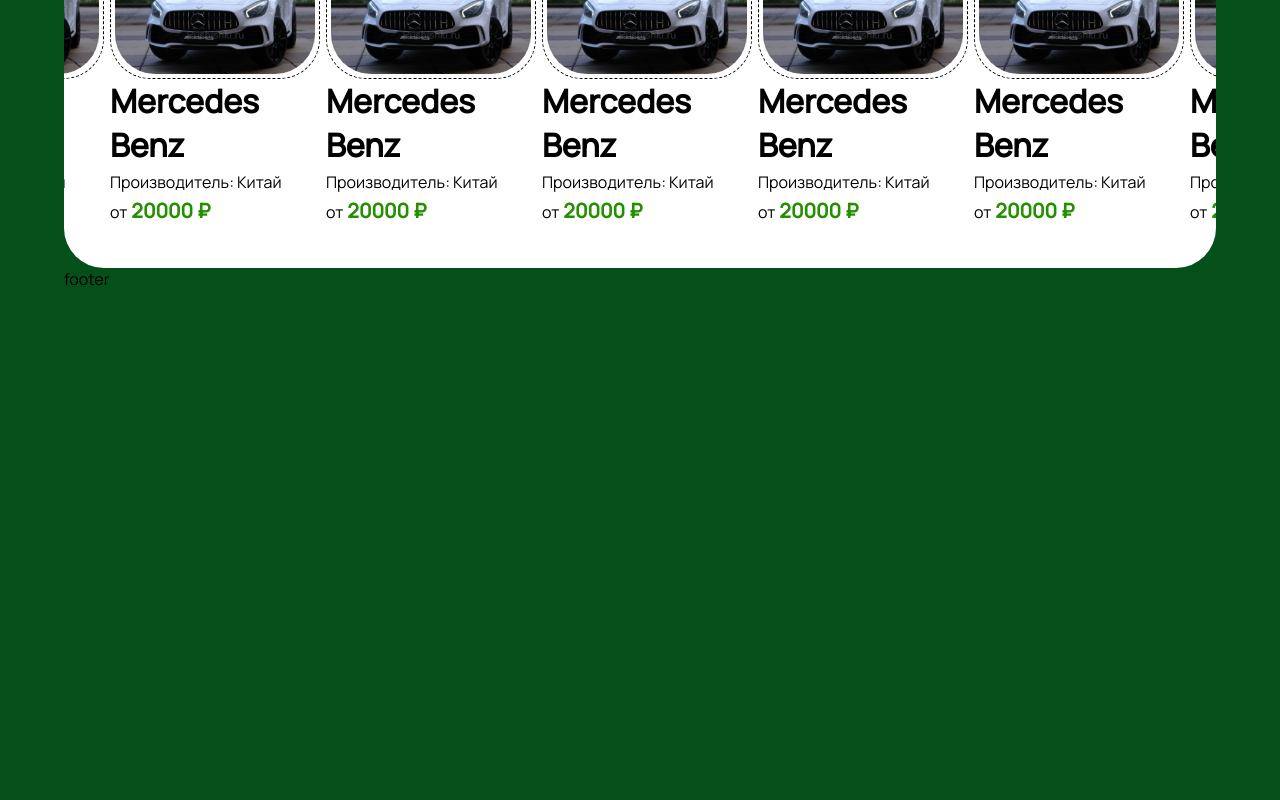
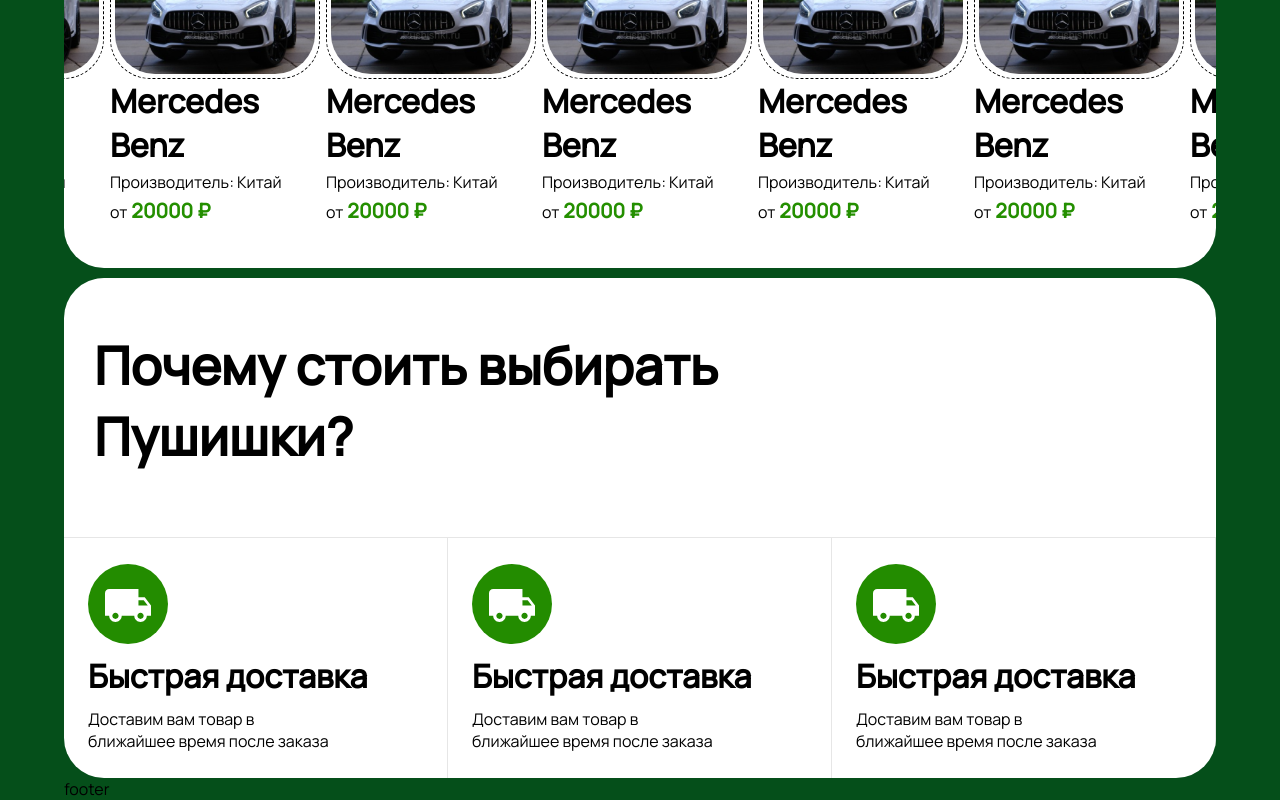
Before and after one commit to Zrossiz/pushishki_client, a Next.js app: page / in a window 1280 px wide. Shown: the part 2262-3062 px from the top of the page. Before the commit the page ends 2552 px from the top, so only its background shows below. Built offline with nearby package versions, Linux system fonts and the light colour scheme.

Commit message:
feat: added why us section

```diff
--- a/src/pages/index.tsx
+++ b/src/pages/index.tsx
@@ -54,7 +54,7 @@
       <section className={styles.slider}>
         <Slider title="Новинки" />
       </section>
-      <section className={styles.firstAdvantages}>
+      <section className={styles.advantages}>
         <div className={styles.imgWrapper}>
           <Image fill src={'/mgu.png'} alt="Индивидуальный подход" />
         </div>
@@ -108,6 +108,38 @@
       <section className={styles.slider}>
         <Slider title="Лучшие предложения" />
       </section>
+      <section className={styles.whyChoose}>
+        <div className={styles.titleWrapper}>
+          <HTag tag="h2">
+            Почему стоить выбирать <br /> Пушишки?
+          </HTag>
+        </div>
+        <div className={styles.advantagesWrapper}>
+          <ul>
+            <li className={styles.advantage}>
+              <div className={styles.imgWrapper}>
+                <Image src={'/icons/Delivery.svg'} width={50} height={50} alt="Быстрая доставка" />
+              </div>
+              <HTag tag="h3">Быстрая доставка</HTag>
+              <span>Доставим вам товар в <br /> ближайшее время после заказа</span>
+            </li>
+            <li className={styles.advantage}>
+              <div className={styles.imgWrapper}>
+                <Image src={'/icons/Delivery.svg'} width={50} height={50} alt="Быстрая доставка" />
+              </div>
+              <HTag tag="h3">Быстрая доставка</HTag>
+              <span>Доставим вам товар в <br /> ближайшее время после заказа</span>
+            </li>
+            <li className={styles.advantage}>
+              <div className={styles.imgWrapper}>
+                <Image src={'/icons/Delivery.svg'} width={50} height={50} alt="Быстрая доставка" />
+              </div>
+              <HTag tag="h3">Быстрая доставка</HTag>
+              <span>Доставим вам товар в <br /> ближайшее время после заказа</span>
+            </li>
+          </ul>
+        </div>
+      </section>
     </>
   );
 }
--- a/src/styles/Home.module.scss
+++ b/src/styles/Home.module.scss
@@ -115,7 +115,7 @@
     padding: 44px 46px;
 }
 
-.firstAdvantages {
+.advantages {
     display: flex;
     justify-content: space-between;
     height: 800px;
@@ -197,3 +197,58 @@
         }
     }
 }
+
+.whyChoose {
+    display: flex;
+    flex-direction: column;
+    justify-content: space-between;
+    height: 500px;
+    background-color: #fff;
+    overflow: hidden;
+    border-radius: 40px;
+    margin-top: 10px;
+
+    .titleWrapper {
+        padding-top: 52px;
+        padding-left: 30px;
+    }
+
+    .advantagesWrapper {
+        border-top: 1px solid #E6E6E6;
+        width: 100%;
+
+        ul {
+            display: flex;
+            justify-content: space-between;
+
+            .advantage {
+                align-self: self-start;
+                width: 33%;
+                border-right: 1px solid #E6E6E6;
+                padding-top: 26px;
+                padding-left: 24px;
+                padding-bottom: 26px;
+
+                .imgWrapper {
+                    display: flex;
+                    justify-content: center;
+                    align-items: center;
+                    width: 80px;
+                    height: 80px;
+                    background-color: #238C00;
+                    border-radius: 50%;
+                }
+
+                h3 {
+                    margin-top: 10px;
+                }
+
+                span {
+                    display: inline-block;
+                    margin-top: 10px;
+                }
+            }
+        }
+
+    }
+}
```
Also changed, not shown: public/icons/Delivery.svg (added).
